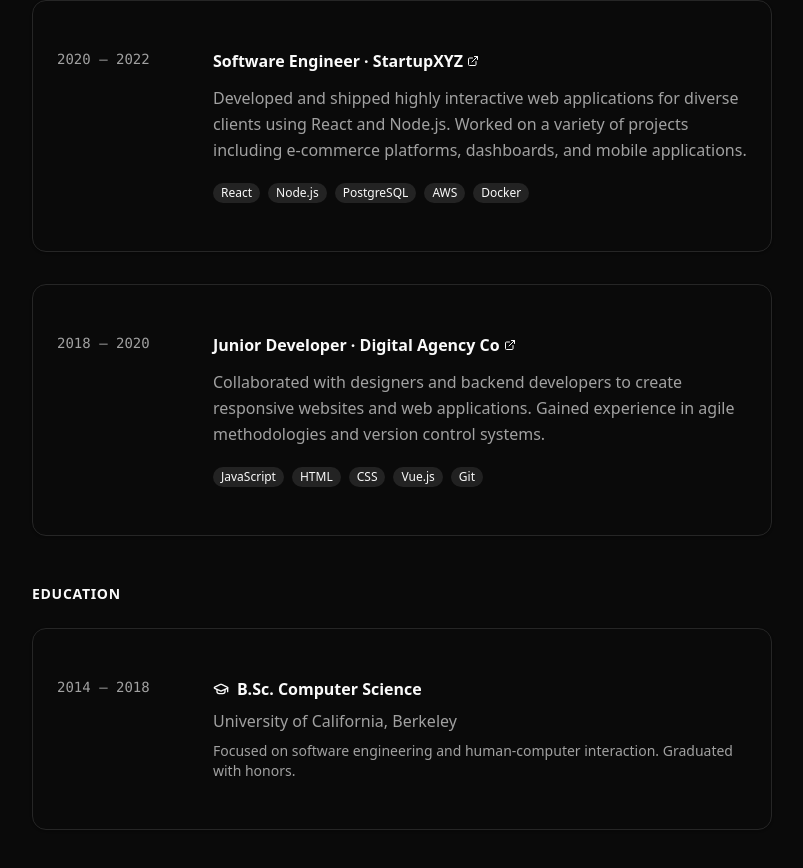
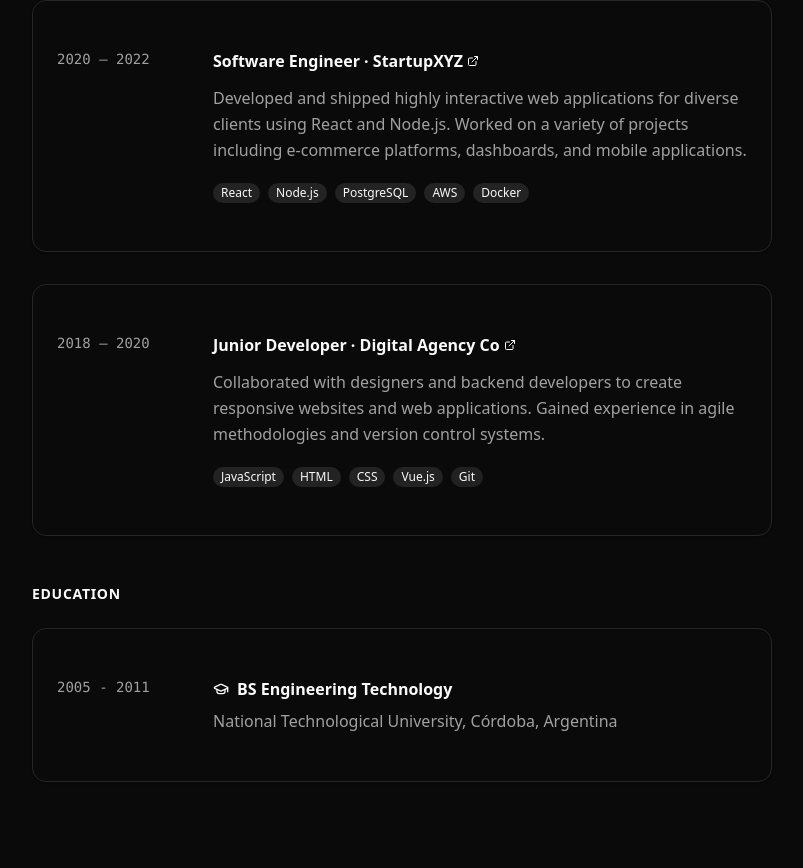
Before and after one commit to kimurakenshi/resume, a React (Vite) app: page / in a window 1280 px wide. Shown: the part 774-1642 px from the top of the page, without its empty margins (420-1223 px from the left). Built offline with nearby package versions, Linux system fonts and the light colour scheme.

Commit message:
dark theme

```diff
--- a/src/components/resume/education-section.tsx
+++ b/src/components/resume/education-section.tsx
@@ -3,11 +3,9 @@ import { GraduationCap } from 'lucide-react';
 
 const education = [
   {
-    period: '2014 — 2018',
-    degree: 'B.Sc. Computer Science',
-    school: 'University of California, Berkeley',
-    description:
-      'Focused on software engineering and human-computer interaction. Graduated with honors.',
+    period: '2005 - 2011',
+    degree: 'BS Engineering Technology',
+    school: 'National Technological University, Córdoba, Argentina',
   },
 ];
 
@@ -33,9 +31,6 @@ export function EducationSection() {
                     </h3>
                   </div>
                   <p className="text-muted-foreground">{edu.school}</p>
-                  <p className="text-sm text-muted-foreground">
-                    {edu.description}
-                  </p>
                 </div>
               </div>
             </CardContent>
```
